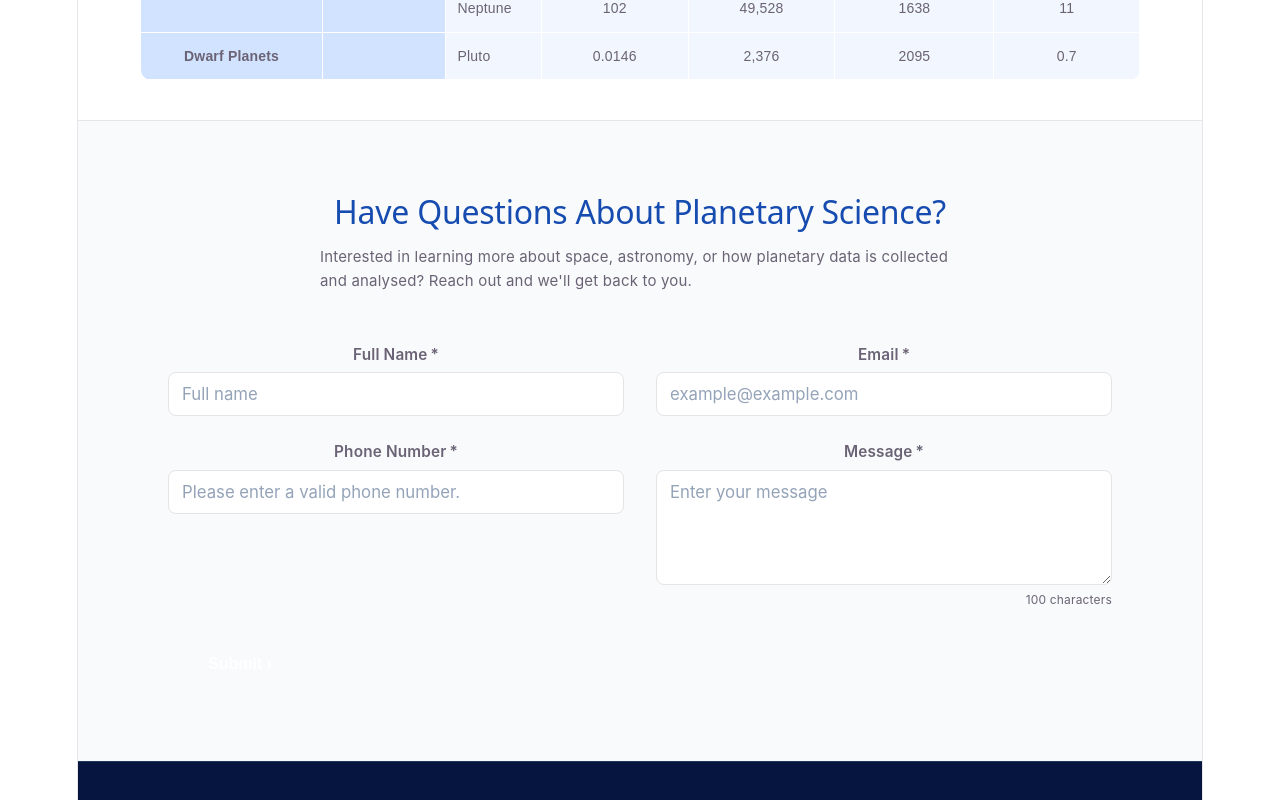
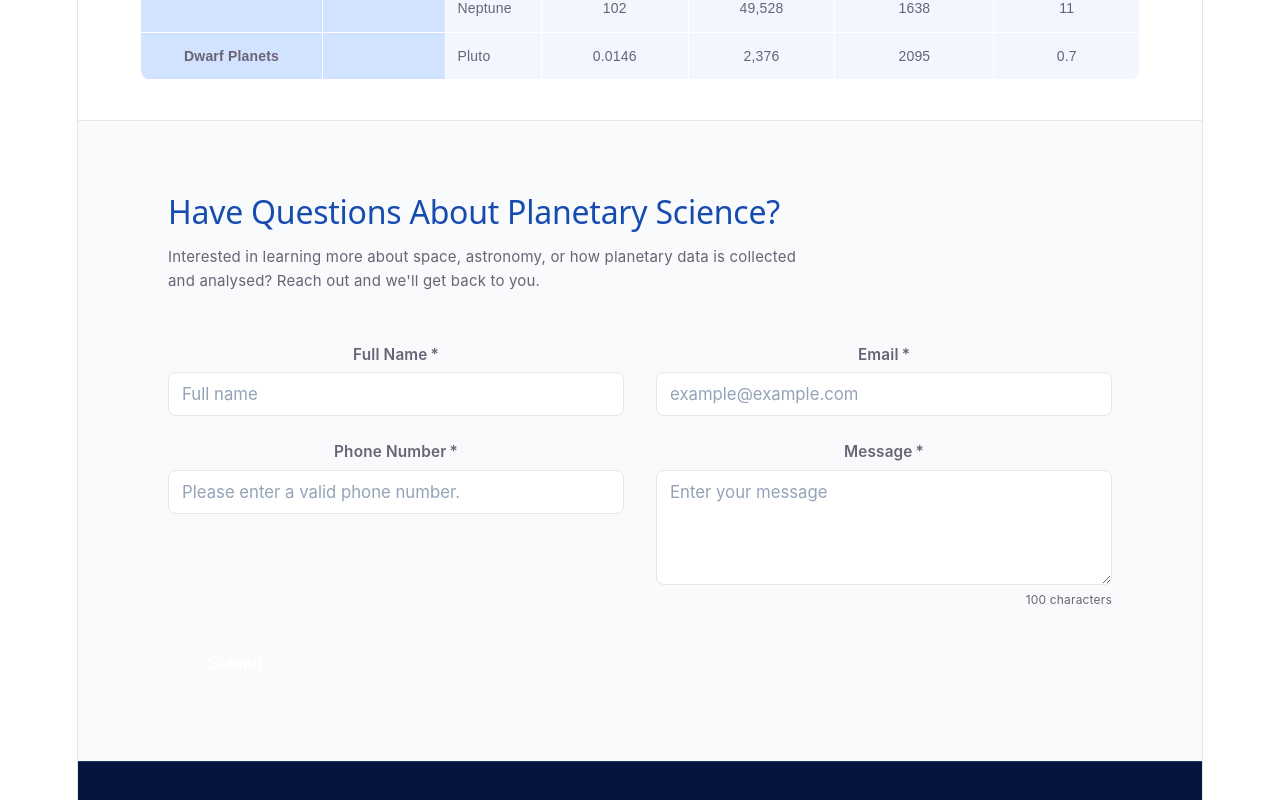
Before and after one commit to Okk-Bryte/frontend-engineering-group-8, a React (Vite) app: page / in a window 1280 px wide. Shown: the part 2160-2960 px from the top of the page. Built offline with nearby package versions, Linux system fonts and the light colour scheme; no server answers.

Commit message:
Update ContactForm.css

```diff
--- a/src/components/ContactForm/ContactForm.css
+++ b/src/components/ContactForm/ContactForm.css
@@ -4,7 +4,6 @@
   border-top: 1px solid var(--border);
   display: flex;
   flex-direction: column;
-  align-items: center;
 }
 
 /* Heading */
@@ -38,6 +37,7 @@
   display: flex;
   flex-direction: column;
   gap: 20px;
+  align-items: center;
 }
 
 /* Grid */
```
